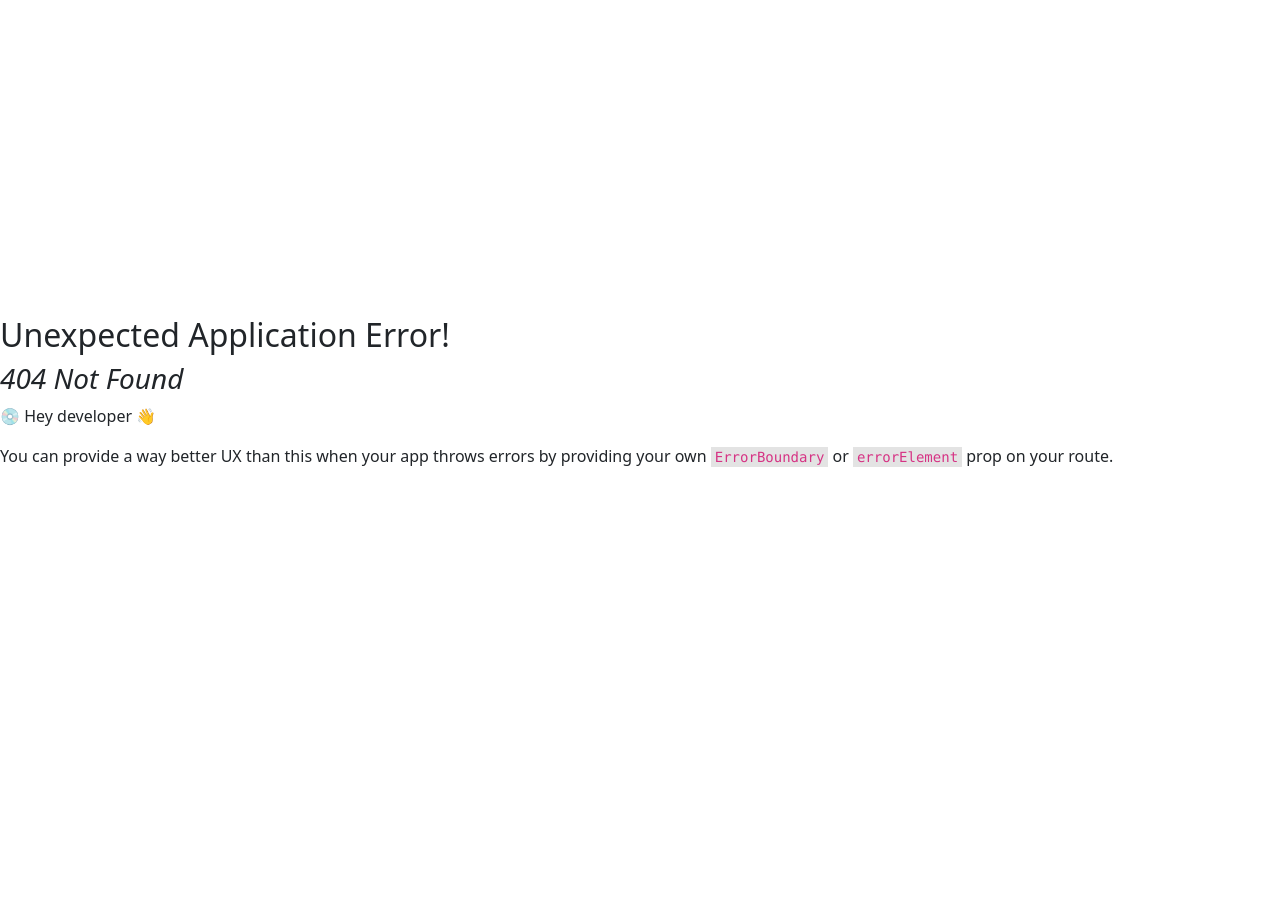
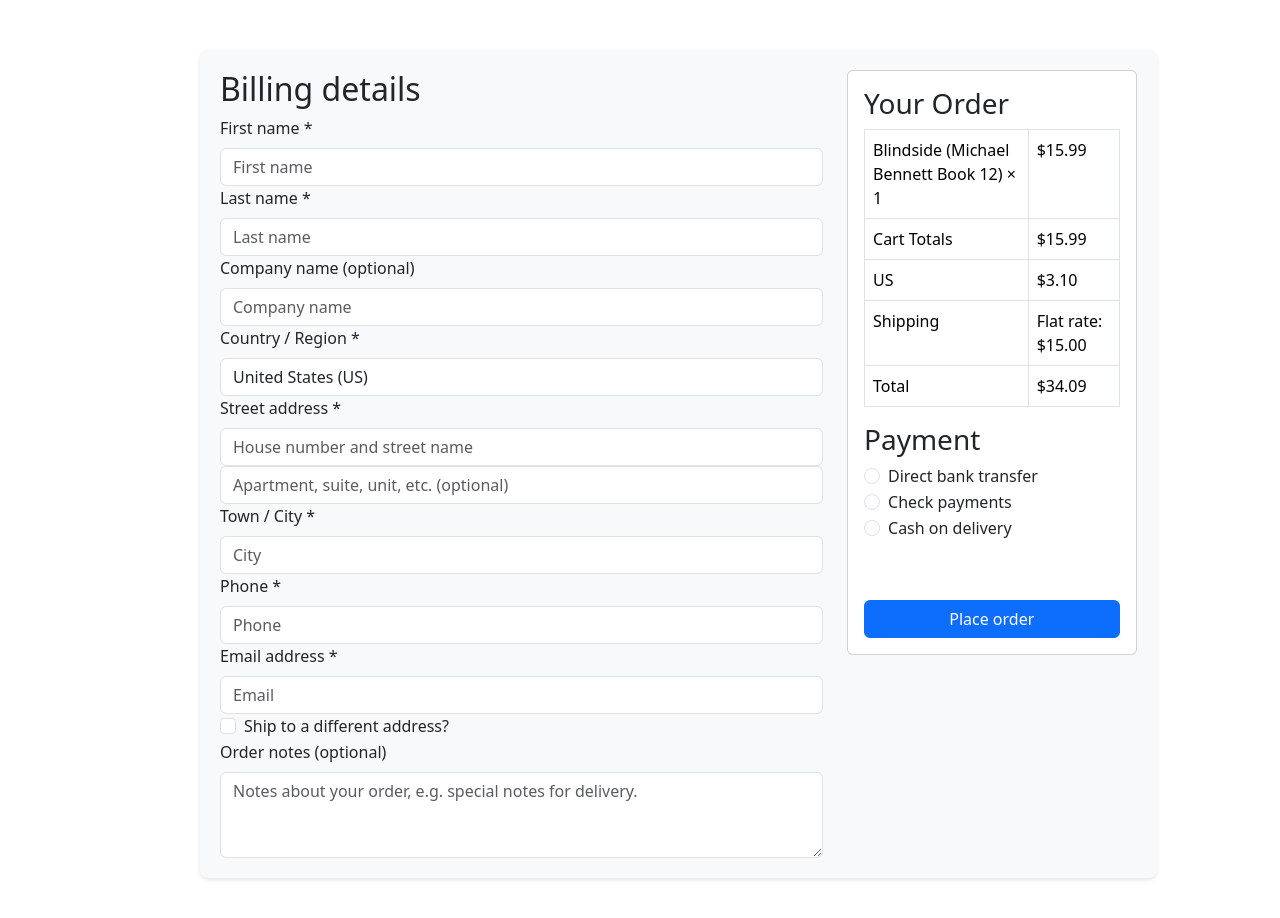
Before and after one commit to VixFong/BookStoreMana, a React (Vite) app: page /checkout in a window 1280 px wide. Before the commit this address had no page. Shown: the top 918 px of the page. Before the commit the page ends 800 px from the top, so only its background shows below. Built offline with nearby package versions, Linux system fonts and the light colour scheme.

Commit message:
Added Check Out Page

```diff
--- a/src/Component/Cart.jsx
+++ b/src/Component/Cart.jsx
@@ -36,7 +36,7 @@ export const Cart = ({ show, onClose, cartItems, handleRemove, handleQuantityCha
                     <h5>Subtotal:</h5>
                     <h5>${cartItems.reduce((total, item) => total + item.price * item.quantity, 0).toFixed(2)}</h5>
                 </div>
-                <button className="btn btn-success w-100">Checkout</button>
+                <button className="btn btn-success w-100"><a className='text-light' href='/checkout'>Checkout</a></button>
             </div>
         </div>
     );
--- /dev/null
+++ b/src/Component/CheckoutForm.jsx
@@ -0,0 +1,233 @@
+import React, { useState } from 'react';
+import 'bootstrap/dist/css/bootstrap.min.css';
+import { Container, Row, Col, Form, Button, Card, Table } from 'react-bootstrap';
+import styled from 'styled-components';
+
+export const CheckoutForm = () => {
+  const [billingDetails, setBillingDetails] = useState({
+    firstName: '',
+    lastName: '',
+    companyName: '',
+    country: 'United States (US)',
+    address: '',
+    address2: '',
+    city: '',
+    phone: '',
+    email: '',
+  });
+
+  const [paymentMethod, setPaymentMethod] = useState('');
+
+  const [cartTotal, setCartTotal] = useState(15.99);
+  const [usTax, setUsTax] = useState(3.10);
+  const [shipping, setShipping] = useState(15.00);
+
+  const handleInputChange = (e) => {
+    const { name, value } = e.target;
+    setBillingDetails({ ...billingDetails, [name]: value });
+  };
+
+  const handlePaymentChange = (e) => {
+    setPaymentMethod(e.target.id);
+  };
+
+  const calculateTotal = () => {
+    return (cartTotal + usTax + shipping).toFixed(2);
+  };
+
+  return (
+    <StyledContainer>
+      <Row>
+        <Col md={8}>
+          <h2>Billing details</h2>
+          <Form>
+            <Form.Group controlId="formFirstName">
+              <Form.Label>First name *</Form.Label>
+              <Form.Control
+                type="text"
+                placeholder="First name"
+                name="firstName"
+                value={billingDetails.firstName}
+                onChange={handleInputChange}
+              />
+            </Form.Group>
+            <Form.Group controlId="formLastName">
+              <Form.Label>Last name *</Form.Label>
+              <Form.Control
+                type="text"
+                placeholder="Last name"
+                name="lastName"
+                value={billingDetails.lastName}
+                onChange={handleInputChange}
+              />
+            </Form.Group>
+            <Form.Group controlId="formCompanyName">
+              <Form.Label>Company name (optional)</Form.Label>
+              <Form.Control
+                type="text"
+                placeholder="Company name"
+                name="companyName"
+                value={billingDetails.companyName}
+                onChange={handleInputChange}
+              />
+            </Form.Group>
+            <Form.Group controlId="formCountry">
+              <Form.Label>Country / Region *</Form.Label>
+              <Form.Control as="select" name="country" value={billingDetails.country} onChange={handleInputChange}>
+                <option>United States (US)</option>
+              </Form.Control>
+            </Form.Group>
+            <Form.Group controlId="formAddress">
+              <Form.Label>Street address *</Form.Label>
+              <Form.Control
+                type="text"
+                placeholder="House number and street name"
+                name="address"
+                value={billingDetails.address}
+                onChange={handleInputChange}
+              />
+              <Form.Control
+                type="text"
+                placeholder="Apartment, suite, unit, etc. (optional)"
+                name="address2"
+                value={billingDetails.address2}
+                onChange={handleInputChange}
+              />
+            </Form.Group>
+            <Form.Group controlId="formCity">
+              <Form.Label>Town / City *</Form.Label>
+              <Form.Control
+                type="text"
+                placeholder="City"
+                name="city"
+                value={billingDetails.city}
+                onChange={handleInputChange}
+              />
+            </Form.Group>
+            <Form.Group controlId="formPhone">
+              <Form.Label>Phone *</Form.Label>
+              <Form.Control
+                type="text"
+                placeholder="Phone"
+                name="phone"
+                value={billingDetails.phone}
+                onChange={handleInputChange}
+              />
+            </Form.Group>
+            <Form.Group controlId="formEmail">
+              <Form.Label>Email address *</Form.Label>
+              <Form.Control
+                type="email"
+                placeholder="Email"
+                name="email"
+                value={billingDetails.email}
+                onChange={handleInputChange}
+              />
+            </Form.Group>
+            <Form.Group controlId="formDifferentAddress">
+              <Form.Check
+                type="checkbox"
+                label="Ship to a different address?"
+              />
+            </Form.Group>
+            <Form.Group controlId="formOrderNotes">
+              <Form.Label>Order notes (optional)</Form.Label>
+              <Form.Control as="textarea" rows={3} placeholder="Notes about your order, e.g. special notes for delivery." />
+            </Form.Group>
+          </Form>
+        </Col>
+        <Col md={4}>
+          <Card>
+            <Card.Body>
+              <h3>Your Order</h3>
+              <Table bordered>
+                <tbody>
+                  <tr>
+                    <td>Blindside (Michael Bennett Book 12) × 1</td>
+                    <td>${cartTotal.toFixed(2)}</td>
+                  </tr>
+                  <tr>
+                    <td>Cart Totals</td>
+                    <td>${cartTotal.toFixed(2)}</td>
+                  </tr>
+                  <tr>
+                    <td>US</td>
+                    <td>${usTax.toFixed(2)}</td>
+                  </tr>
+                  <tr>
+                    <td>Shipping</td>
+                    <td>Flat rate: ${shipping.toFixed(2)}</td>
+                  </tr>
+                  <tr>
+                    <td>Total</td>
+                    <td>${calculateTotal()}</td>
+                  </tr>
+                </tbody>
+              </Table>
+              <h3>Payment</h3>
+              <PaymentSection>
+                <Form.Group>
+                  <Form.Check
+                    type="radio"
+                    label="Direct bank transfer"
+                    name="paymentMethod"
+                    id="directBankTransfer"
+                    onChange={handlePaymentChange}
+                  />
+                  {paymentMethod === 'directBankTransfer' && (
+                    <Form.Text className="text-muted">
+                      Make your payment directly into our bank account. Please use your Order ID as the payment reference.
+                    </Form.Text>
+                  )}
+                </Form.Group>
+                <Form.Group>
+                  <Form.Check
+                    type="radio"
+                    label="Check payments"
+                    name="paymentMethod"
+                    id="checkPayments"
+                    onChange={handlePaymentChange}
+                  />
+                  {paymentMethod === 'checkPayments' && (
+                    <Form.Text className="text-muted">
+                      Please send a check to Store Name, Store Street, Store Town, Store State / County, Store Postcode.
+                    </Form.Text>
+                  )}
+                </Form.Group>
+                <Form.Group>
+                  <Form.Check
+                    type="radio"
+                    label="Cash on delivery"
+                    name="paymentMethod"
+                    id="cashOnDelivery"
+                    onChange={handlePaymentChange}
+                  />
+                  {paymentMethod === 'cashOnDelivery' && (
+                    <Form.Text className="text-muted">
+                      Pay with cash upon delivery.
+                    </Form.Text>
+                  )}
+                </Form.Group>
+              </PaymentSection>
+              <Button variant="primary" className="w-100 mt-3">Place order</Button>
+            </Card.Body>
+          </Card>
+        </Col>
+      </Row>
+    </StyledContainer>
+  );
+};
+
+const StyledContainer = styled(Container)`
+  background-color: #f8f9fa;
+  padding: 20px;
+  border-radius: 8px;
+  box-shadow: 0 2px 4px rgba(0, 0, 0, 0.1);
+  max-width: 2000px;
+`;
+
+const PaymentSection = styled.div`
+  min-height: 120px;
+`;
+
+export default CheckoutForm;
--- /dev/null
+++ b/src/Pages/Checkout.jsx
@@ -0,0 +1,25 @@
+import React from 'react'
+import CheckoutForm from '../Component/CheckoutForm'
+
+export const Checkout = () => {
+  return (
+    <div className='container'>
+        <CheckoutForm/>
+    </div>
+  )
+}
+
+const styles = `
+  .container {
+    padding: 50px;
+    margin-left: 75px;
+    flex-grow:1;
+    }
+`;
+
+
+// Inject the styles into the page
+const styleSheet = document.createElement("style");
+styleSheet.type = "text/css";
+styleSheet.innerText = styles;
+document.head.appendChild(styleSheet);
--- a/src/main.jsx
+++ b/src/main.jsx
@@ -32,6 +32,7 @@ import EditPurchaseOrder from './Component/AdminComponent/EditPurchaseOrder.jsx'
 import { CompleteOrder } from './Pages/CompleteOrder.jsx'
 import { DetailCompleteOrder } from './Pages/DetailCompleteOrder.jsx'
 import { OrderManagement } from './Pages/OrderManagement.jsx'
+import { Checkout } from './Pages/Checkout.jsx'
 
   const router = createBrowserRouter([
     {
@@ -57,6 +58,10 @@ import { OrderManagement } from './Pages/OrderManagement.jsx'
     {
         path: 'CategoryClient',
         element: <CategoryCli/>,
+    },
+    {
+        path: 'checkout',
+        element: <Checkout/>,
     },
     {
         path: 'AdminPage',
```
